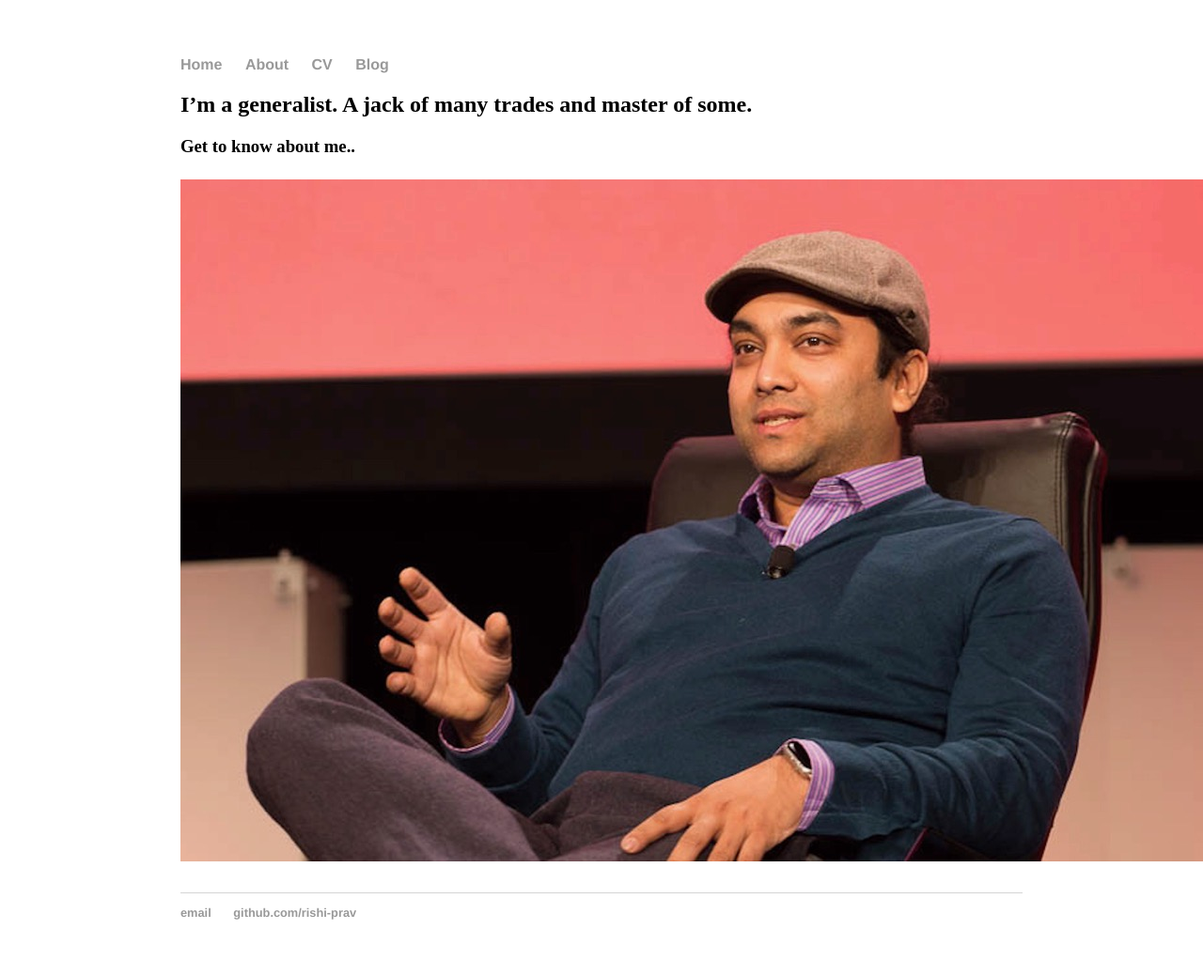
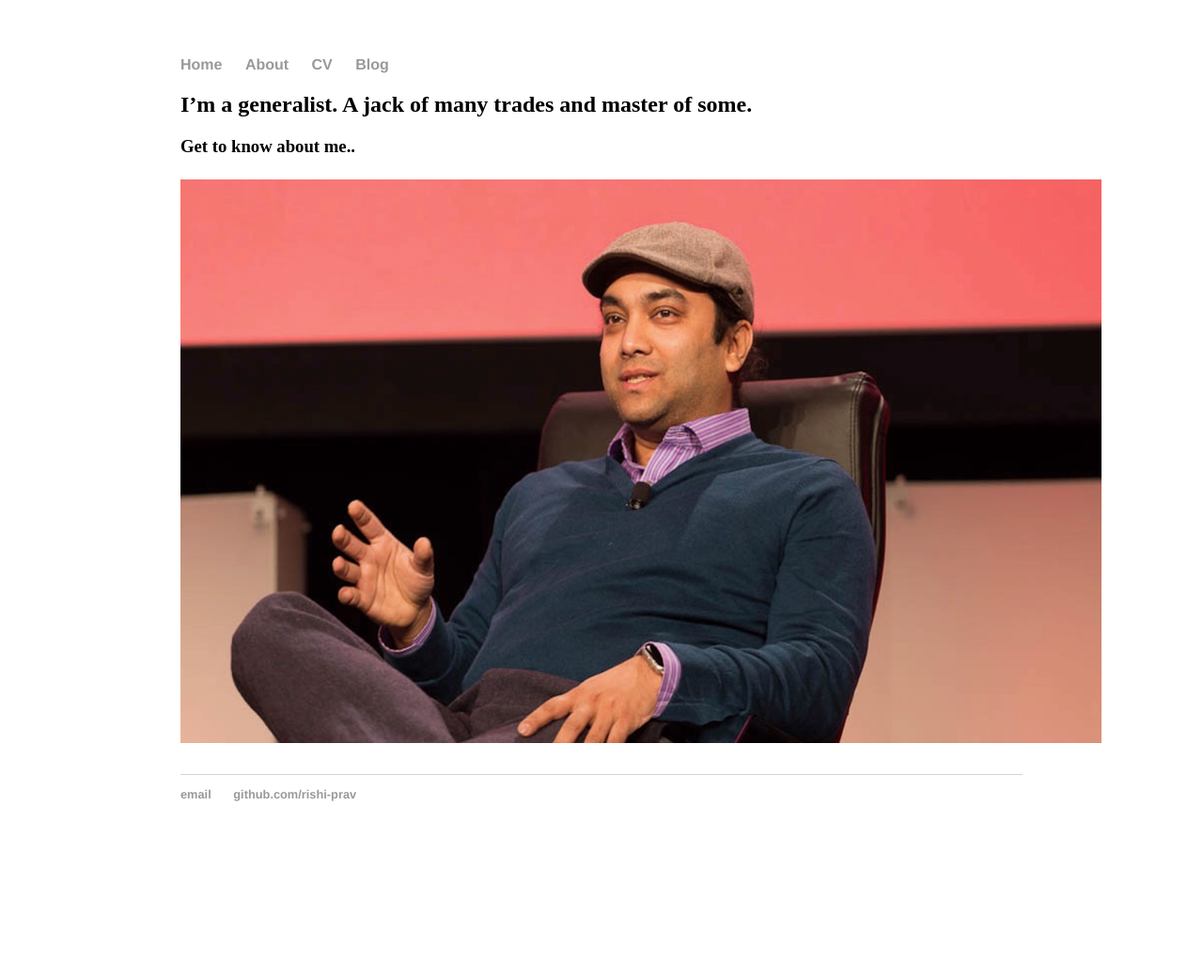
Before and after one commit to rishi-prav/rishi-prav.github.io, a Jekyll site: the page built from index.md, in a window 1280 px wide. Shown: the whole page at 94% size. Built offline with Jekyll 4.4.1, drawn with Linux system fonts in a browser that asks for light colours; our own code applies the rules of GitHub Pages for plain Markdown files; after the commit the page ends 913 px from its top, so only the background shows below that.

Commit message:
Update index.md

```diff
--- a/index.md
+++ b/index.md
@@ -1,4 +1,4 @@
 
 ## I'm a generalist. A jack of many trades and master of some.
 ### Get to know about me..
-<img src="/images/Rishi.jpeg">
+<img src="/images/Rishi.jpeg" alt="Rishi at a conference" width="980" height="600">
```
